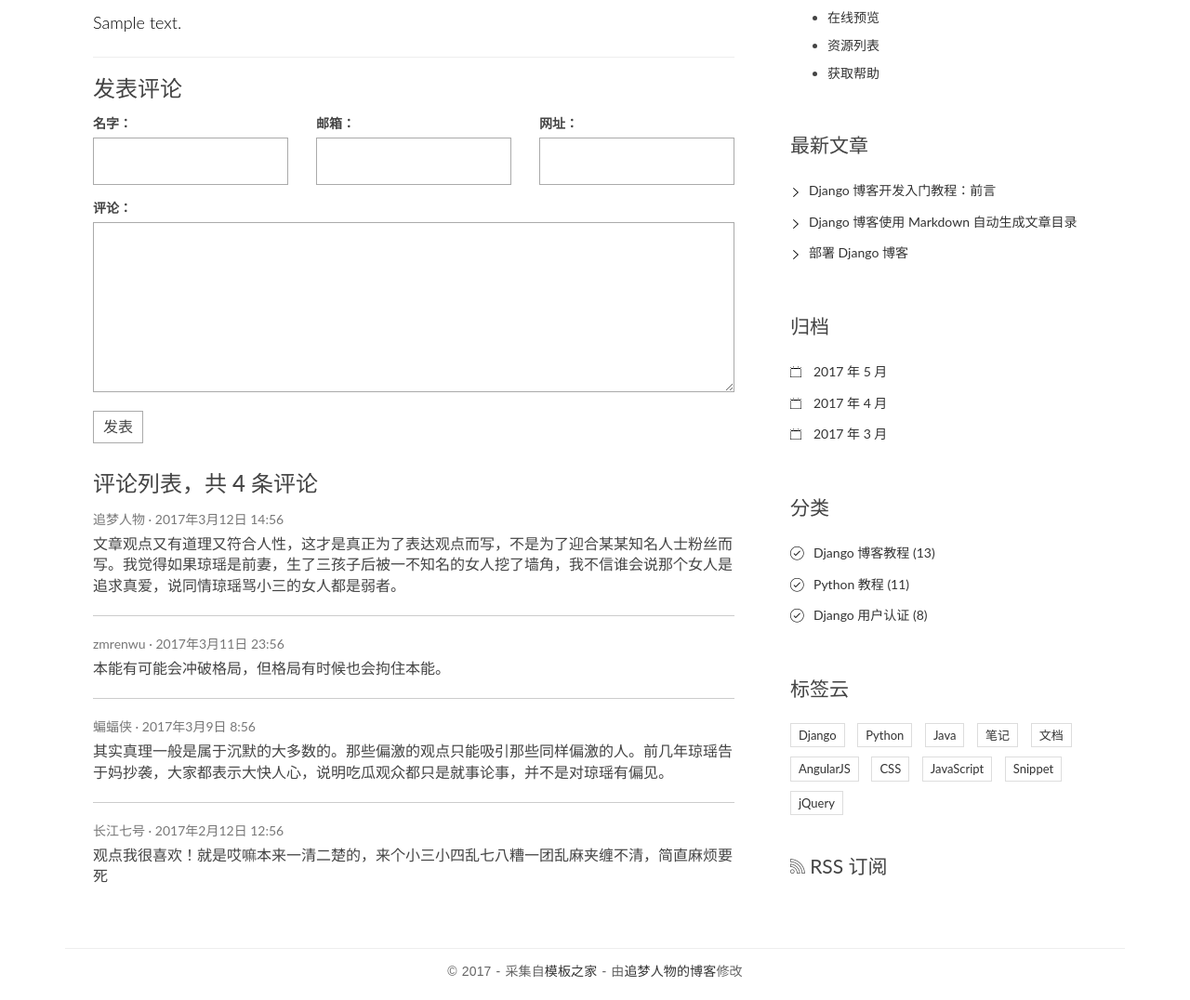
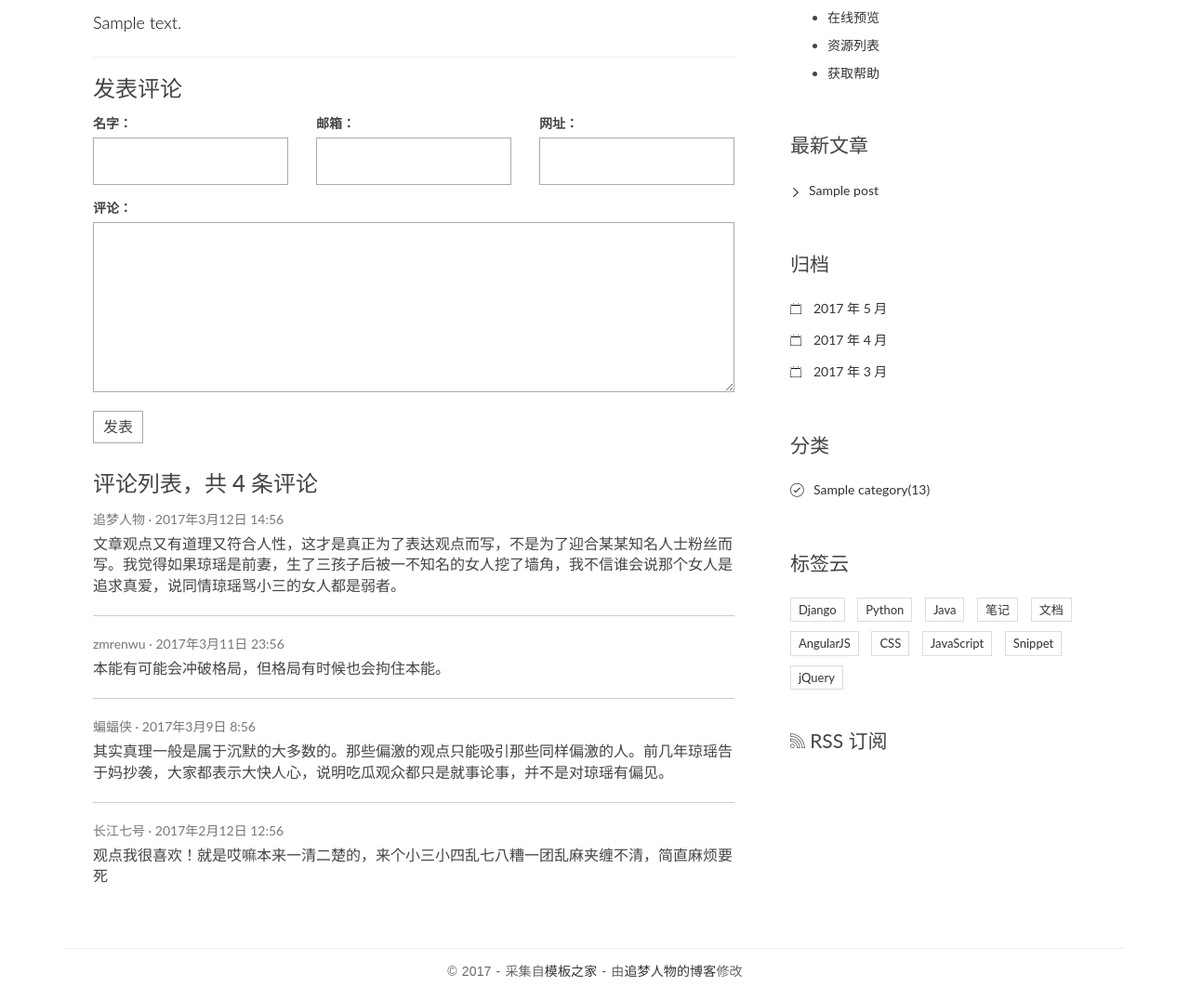
Before and after one commit to snailccc/DjangoBlog, a Django app: page /post/1/ in a window 1280 px wide. Shown: the part 275-1351 px from the top of the page at 93% size. Run offline with Django 3.2, Linux system fonts and the light colour scheme; tables that the repository leaves empty hold one stand-in row (values such as "Sample post"); some libraries are stand-ins or nearby versions.

Commit message:
finish the recent_post_list and category

```diff
--- a/blog/templatetags/blog_tags.py
+++ b/blog/templatetags/blog_tags.py
@@ -0,0 +1,18 @@
+from ..models import Post, Category
+from django import template
+
+register = template.Library()
+
+@register.simple_tag
+def get_recent_posts(num=5):
+    return Post.objects.all().order_by('-create_time')[:num]
+
+
+@register.simple_tag
+def archives():
+    return Post.objects.dates('created_time','month',order='DESC')
+
+
+@register.simple_tag
+def get_categories():
+    return Category.objects.all()
--- a/templates/base.html
+++ b/templates/base.html
@@ -1,4 +1,5 @@
 {% load staticfiles %}
+{% load blog_tags %}
 <!DOCTYPE html>
 <html>
 <head>
@@ -75,16 +76,15 @@
                 {% endblock toc %}
                 <div class="widget widget-recent-posts">
                     <h3 class="widget-title">最新文章</h3>
+                    {% get_recent_posts as recent_post_list %}
                     <ul>
+                        {% for post in recent_post_list %}
                         <li>
-                            <a href="#">Django 博客开发入门教程：前言</a>
+                            <a href="{{ post.get_absolute_url }}">{{ post.title }}</a>
                         </li>
-                        <li>
-                            <a href="#">Django 博客使用 Markdown 自动生成文章目录</a>
-                        </li>
-                        <li>
-                            <a href="#">部署 Django 博客</a>
-                        </li>
+                        {% empty %}
+                        No passage for time moment
+                        {% endfor %}
                     </ul>
                 </div>
                 <div class="widget widget-archives">
@@ -104,16 +104,15 @@
 
                 <div class="widget widget-category">
                     <h3 class="widget-title">分类</h3>
+                    {% get_categories as category_list %}
                     <ul>
+                        {% for category in category_list %}
                         <li>
-                            <a href="#">Django 博客教程 <span class="post-count">(13)</span></a>
+                            <a href="#">{{ category.name }}<span class="post-count">(13)</span> </a>
                         </li>
-                        <li>
-                            <a href="#">Python 教程 <span class="post-count">(11)</span></a>
-                        </li>
-                        <li>
-                            <a href="#">Django 用户认证 <span class="post-count">(8)</span></a>
-                        </li>
+                        {% empty %}
+                        No category for the moment
+                        {% endfor %}
                     </ul>
                 </div>
 
```
